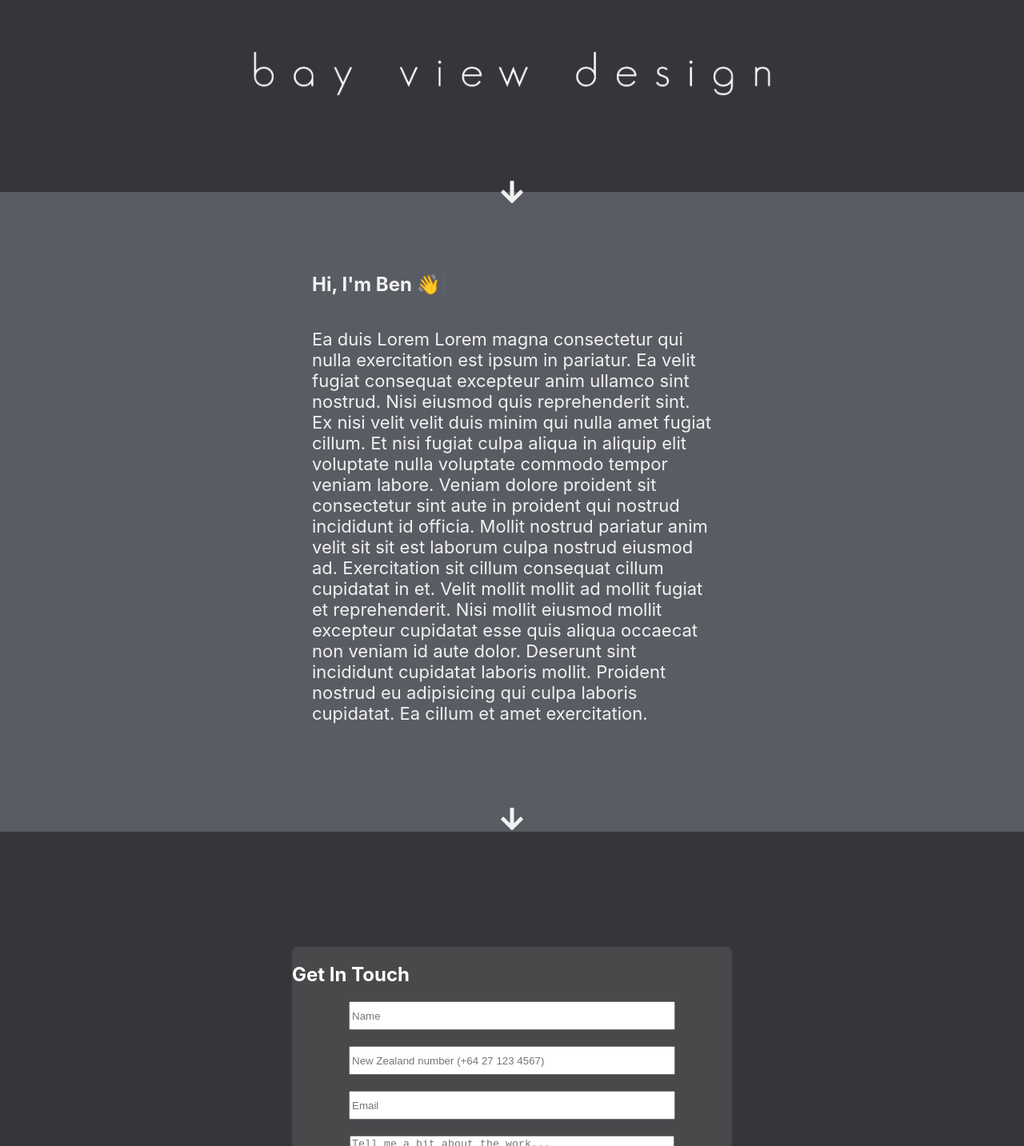
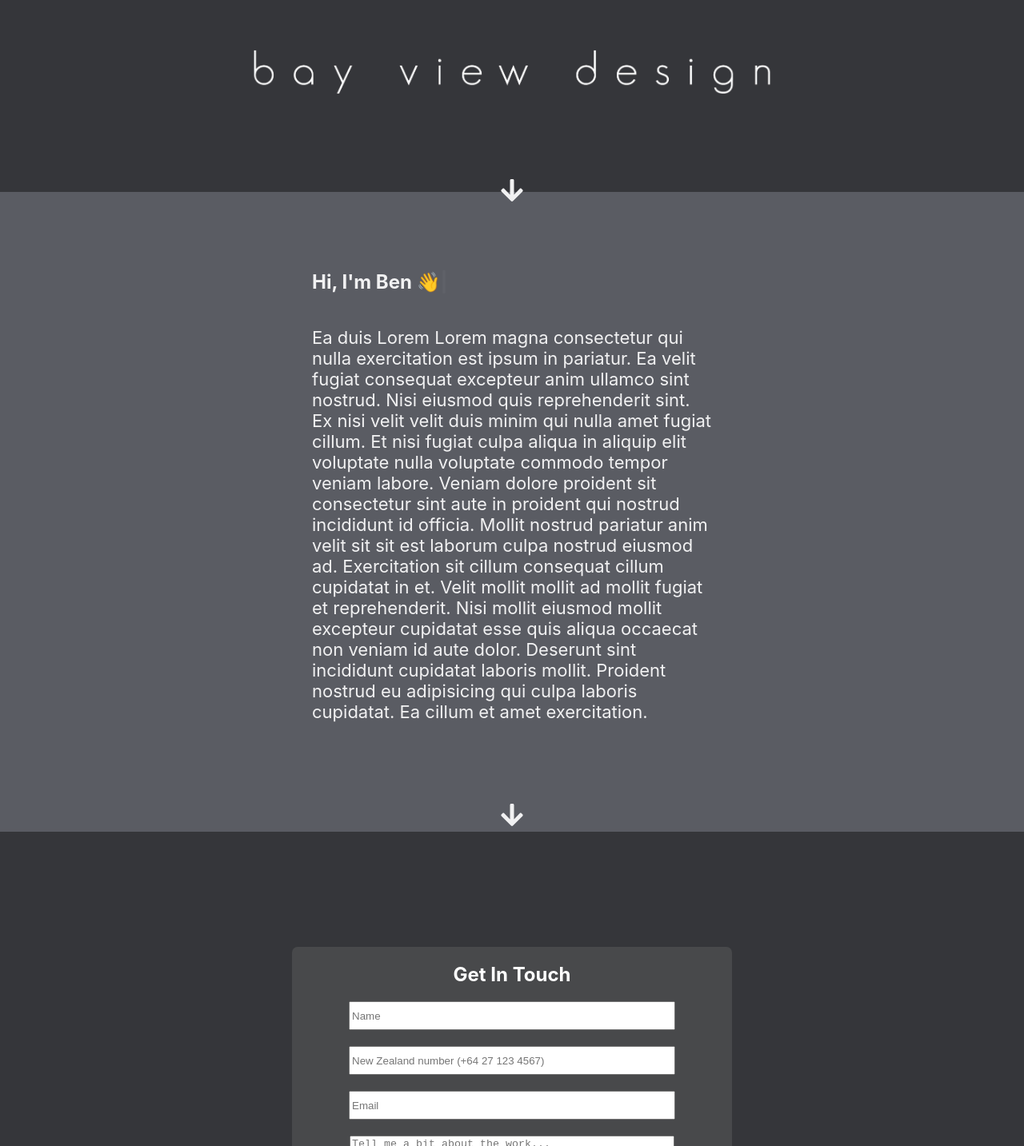
Before and after one commit to Thadman/bens-site, a React (Create React App) app: page / in a window 1280 px wide. Shown: the part 560-1993 px from the top of the page at 80% size. Built offline with nearby package versions, Linux system fonts and the light colour scheme; what react-animations would draw is missing.

Commit message:
corrected the hover state, by adding justify content center to the stlyes container

```diff
--- a/src/Contact.js
+++ b/src/Contact.js
@@ -10,6 +10,7 @@ const styles = {
   container: {
     position: "relative",
     display: "flex",
+    justifyContent: "center",
   },
   tooltip: {
     boxSizing: "border-box",
--- a/src/index.css
+++ b/src/index.css
@@ -175,6 +175,7 @@ form input {
   color: #f1f1f2;
   display: flex;
   justify-content: center;
+  margin-bottom: 5px;
 }
 
 /* PHONE STYLING */
```
